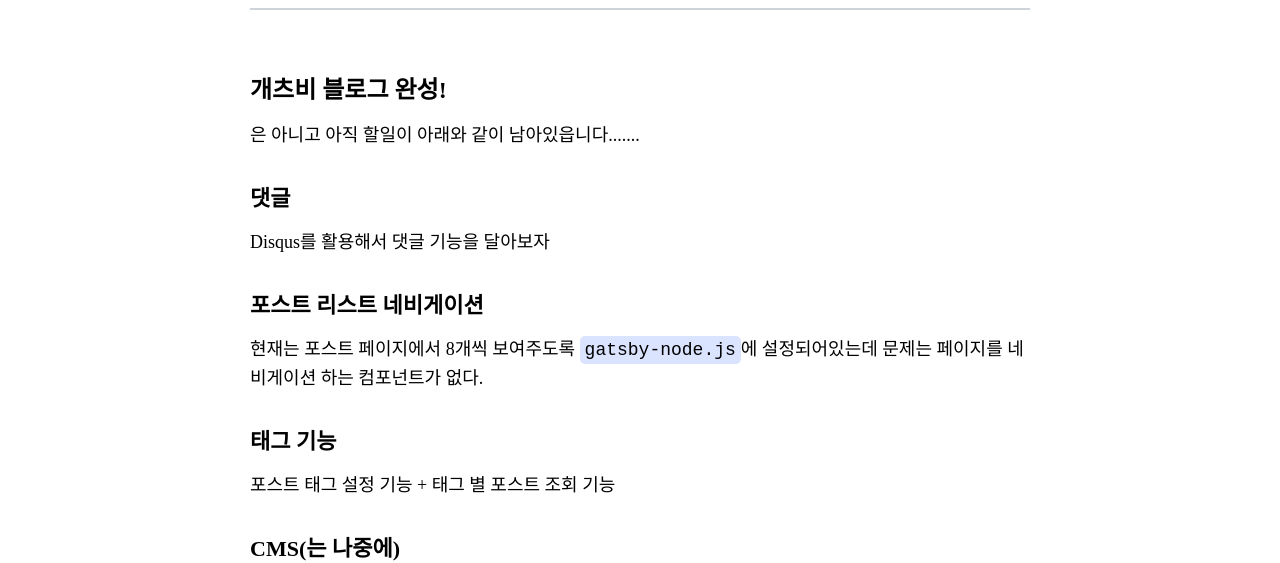
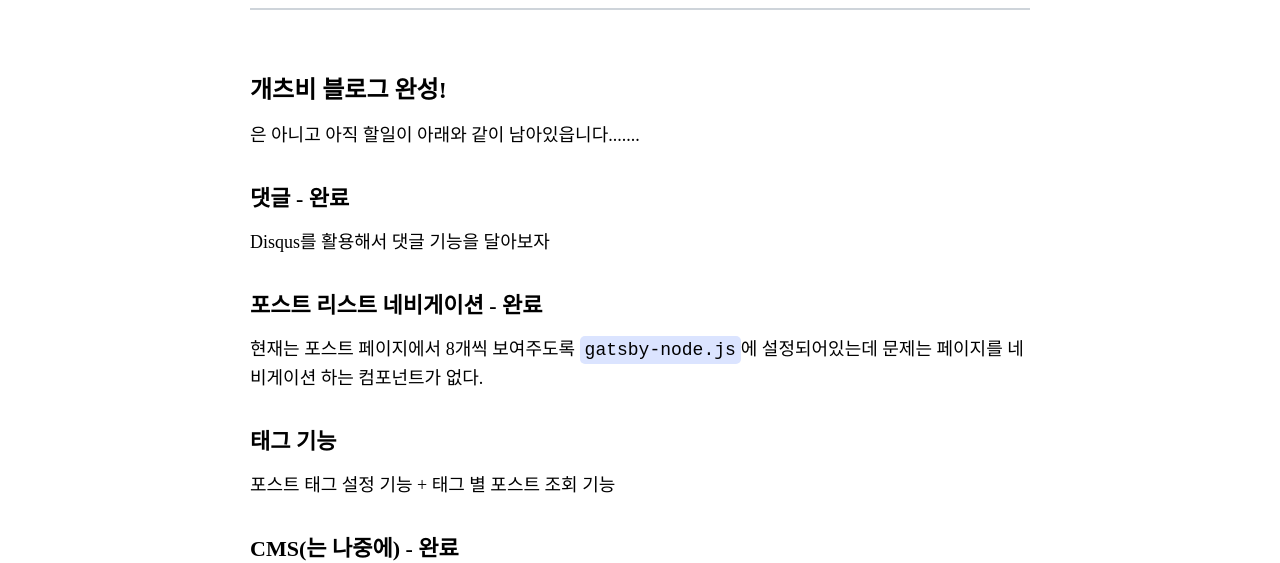
Before and after one commit to goonerholic/goonerholic.github.io, a Gatsby site: page /things-to-do in a window 1280 px wide. Shown: the part 237-800 px from the top of the page. Built offline with nearby package versions, Linux system fonts and the light colour scheme; Gatsby itself is replaced by a stand-in of ours; some packages are replaced by stand-ins of ours.

Commit message:
Update from Forestry.io goonerholic updated src/posts/things-to-do.mdx

```diff
--- a/src/posts/things-to-do.mdx
+++ b/src/posts/things-to-do.mdx
@@ -1,20 +1,20 @@
 ---
 title: 앞으로 할 일
 slug: things-to-do
-date: '2021-01-01'
+date: 2021-01-01
 tag: 잡담
 excerpt: 미구현 기능 목록
+
 ---
-
 ### 개츠비 블로그 완성!
 
 은 아니고 아직 할일이 아래와 같이 남아있읍니다.......
 
-#### 댓글
+#### 댓글 - 완료
 
 Disqus를 활용해서 댓글 기능을 달아보자
 
-#### 포스트 리스트 네비게이션
+#### 포스트 리스트 네비게이션 - 완료
 
 현재는 포스트 페이지에서 8개씩 보여주도록 `gatsby-node.js`에 설정되어있는데 문제는 페이지를 네비게이션 하는 컴포넌트가 없다.
 
@@ -22,6 +22,6 @@ Disqus를 활용해서 댓글 기능을 달아보자
 
 포스트 태그 설정 기능 + 태그 별 포스트 조회 기능
 
-#### CMS(는 나중에)
+#### CMS(는 나중에) - 완료
 
 포스트 하나 쓸 때마다 커밋 하는게 귀찮아서 CMS 다는 것도 나중에 생각해보자
```
